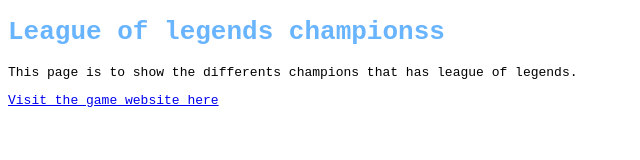
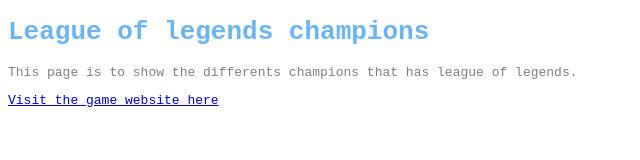
Before and after one commit to ARestrepoAl/WebProgrammingPractice, a plain HTML site: page html/index.html in a window 1280 px wide. Shown: the whole page, without its empty margins (0-640 px from the left). Drawn offline with Linux system fonts and the light colour scheme; files that its build step writes are made by us from their sources.

Commit message:
the last commit with fixes

```diff
--- a/css/test.css
+++ b/css/test.css
@@ -4,6 +4,6 @@
 }
 
 body {
-    color: black;
+    color: gray;
     font-family: monospace;
 }
--- a/html/index.html
+++ b/html/index.html
@@ -8,7 +8,7 @@
 </head>
 <body>
 
-    <h1>League of legends championss</h1>
+    <h1>League of legends champions</h1>
     <p>This page is to show the differents champions that has league
         of legends.</p>
     <a href="https://www.leagueoflegends.com/">Visit the game website here</a>
```
